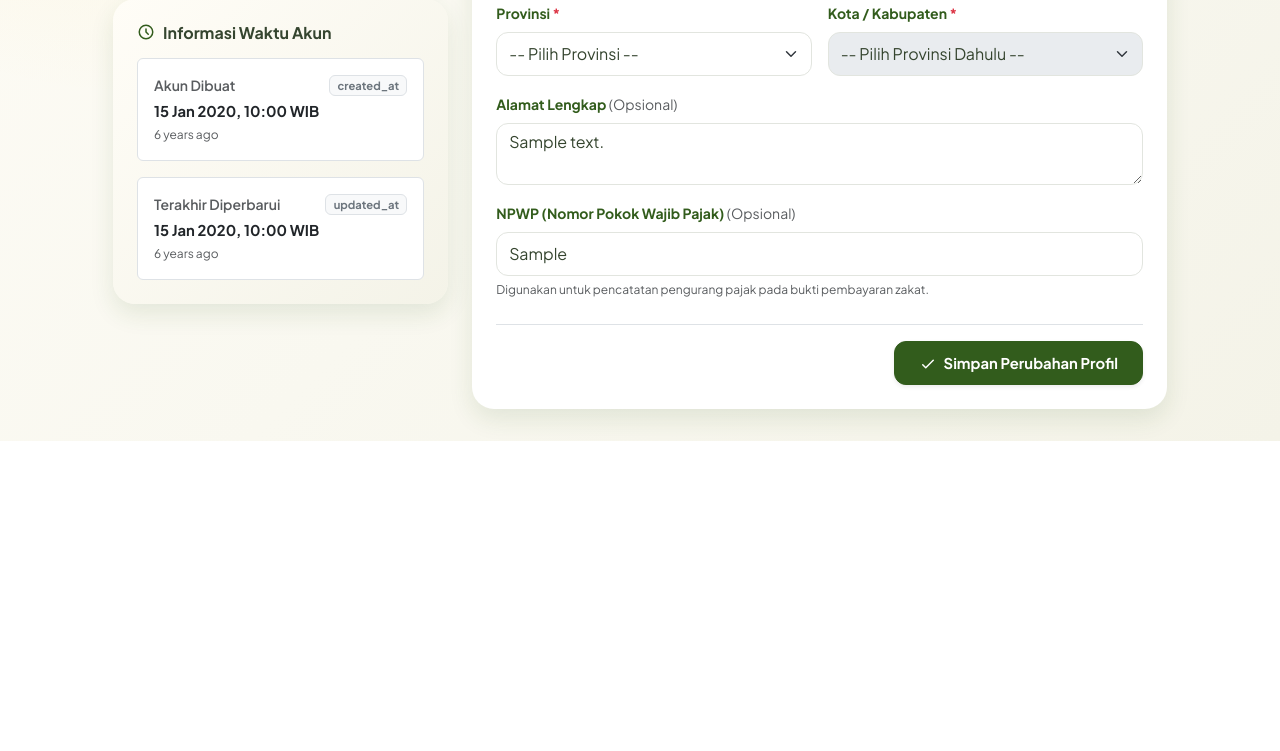
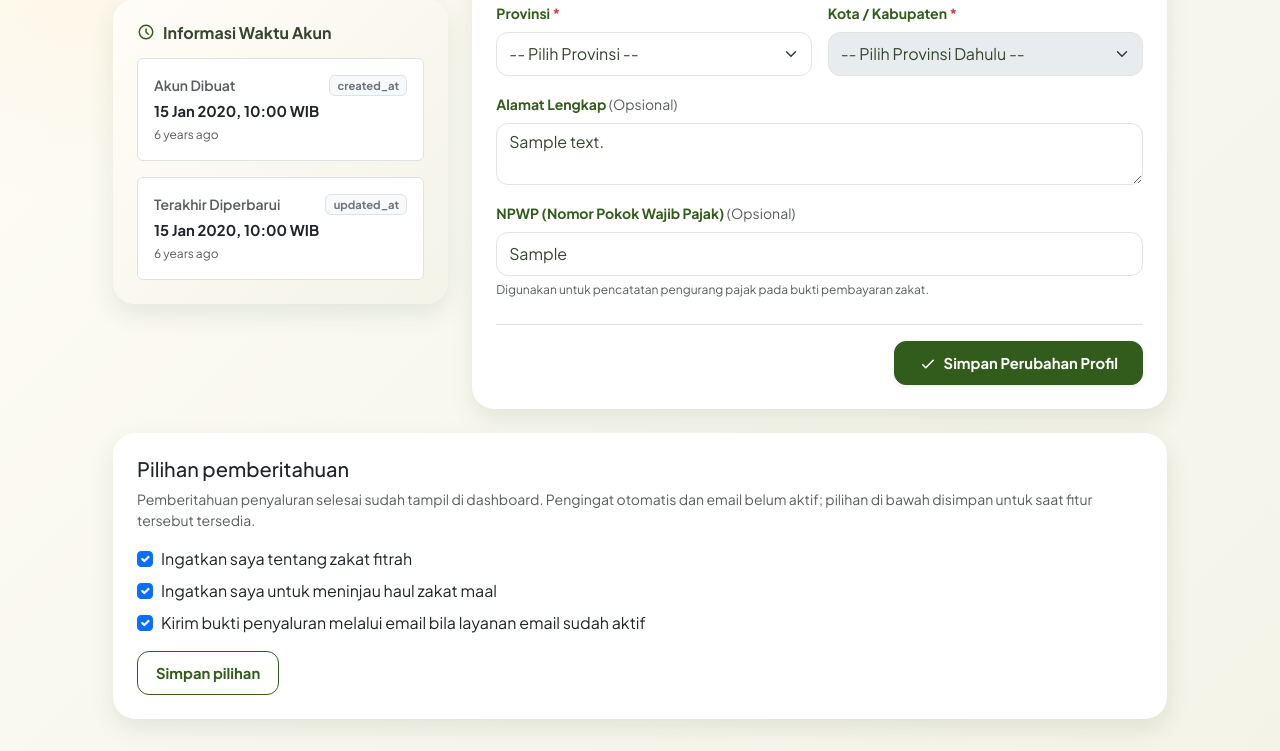
Before and after one commit to Noyelz/basdat_kelompok_i_2026, a Laravel app: page /muzakki/profil in a window 1280 px wide. Shown: the part 570-1321 px from the top of the page. Before the commit the page ends 1011 px from the top, so only its background shows below. Run offline with Laravel 12, Linux system fonts and the light colour scheme; a user stored in the database is signed in; tables that the repository leaves empty hold one stand-in row (values such as "Sample post").

Commit message:
feat: let muzakki save notification preferences

```diff
--- a/app/Http/Controllers/MuzakkiController.php
+++ b/app/Http/Controllers/MuzakkiController.php
@@ -111,7 +111,43 @@ class MuzakkiController extends Controller
 
     public function profil(Request $request): View
     {
-        return view('muzakki.profil', ['user' => $request->user()]);
+        $preferensi = DB::table('preferensi_notifikasi')
+            ->where('user_id', $request->user()->id)
+            ->first(['ingatkan_fitrah', 'ingatkan_haul_maal', 'email_bukti_penyaluran']);
+
+        return view('muzakki.profil', ['user' => $request->user(), 'preferensi' => $preferensi]);
+    }
+
+    public function updateNotificationPreferences(Request $request): RedirectResponse
+    {
+        $data = $request->validate([
+            'ingatkan_fitrah' => ['required', 'boolean'],
+            'ingatkan_haul_maal' => ['required', 'boolean'],
+            'email_bukti_penyaluran' => ['required', 'boolean'],
+        ]);
+
+        DB::transaction(function () use ($request, $data): void {
+            DB::table('preferensi_notifikasi')->upsert([[
+                'user_id' => $request->user()->id,
+                'ingatkan_fitrah' => (bool) $data['ingatkan_fitrah'],
+                'ingatkan_haul_maal' => (bool) $data['ingatkan_haul_maal'],
+                'email_bukti_penyaluran' => (bool) $data['email_bukti_penyaluran'],
+                'created_at' => now(),
+                'updated_at' => now(),
+            ]], ['user_id'], ['ingatkan_fitrah', 'ingatkan_haul_maal', 'email_bukti_penyaluran', 'updated_at']);
+
+            DB::table('audit_log')->insert([
+                'actor_user_id' => $request->user()->id,
+                'aksi' => 'preferensi_notifikasi.diubah',
+                'jenis_objek' => 'preferensi_notifikasi',
+                'objek_id' => $request->user()->id,
+                'detail' => json_encode($data, JSON_THROW_ON_ERROR),
+                'ip_address' => $request->ip(),
+                'created_at' => now(),
+            ]);
+        });
+
+        return redirect()->route('muzakki.profil')->with('success', 'Pilihan pemberitahuan disimpan. Email dan pengingat otomatis belum aktif.');
     }
 
     public function updateProfil(Request $request): RedirectResponse
--- a/resources/views/muzakki/profil.blade.php
+++ b/resources/views/muzakki/profil.blade.php
@@ -194,6 +194,25 @@
                 </div>
             </div>
         </div>
+        <section class="card border-0 shadow-sm mt-4"><div class="card-body">
+            <h2 class="h5">Pilihan pemberitahuan</h2>
+            <p class="small text-muted">Pemberitahuan penyaluran selesai sudah tampil di dashboard. Pengingat otomatis dan email belum aktif; pilihan di bawah disimpan untuk saat fitur tersebut tersedia.</p>
+            <form method="POST" action="{{ route('muzakki.profil.notifikasi') }}">
+                @csrf
+                @foreach ([
+                    ['kunci' => 'ingatkan_fitrah', 'label' => 'Ingatkan saya tentang zakat fitrah'],
+                    ['kunci' => 'ingatkan_haul_maal', 'label' => 'Ingatkan saya untuk meninjau haul zakat maal'],
+                    ['kunci' => 'email_bukti_penyaluran', 'label' => 'Kirim bukti penyaluran melalui email bila layanan email sudah aktif'],
+                ] as $pilihan)
+                    <div class="form-check mb-2">
+                        <input type="hidden" name="{{ $pilihan['kunci'] }}" value="0">
+                        <input class="form-check-input" type="checkbox" name="{{ $pilihan['kunci'] }}" value="1" id="{{ $pilihan['kunci'] }}" @checked(old($pilihan['kunci'], $preferensi->{$pilihan['kunci']} ?? false))>
+                        <label class="form-check-label" for="{{ $pilihan['kunci'] }}">{{ $pilihan['label'] }}</label>
+                    </div>
+                @endforeach
+                <button type="submit" class="btn btn-outline-primary mt-2">Simpan pilihan</button>
+            </form>
+        </div></section>
     </div>
 </div>
 @endsection
--- a/routes/web.php
+++ b/routes/web.php
@@ -75,6 +75,7 @@ Route::middleware('auth')->group(function () {
         Route::get('/riwayat', [MuzakkiController::class, 'riwayat'])->name('riwayat');
         Route::get('/profil', [MuzakkiController::class, 'profil'])->name('profil');
         Route::post('/profil', [MuzakkiController::class, 'updateProfil'])->name('profil.update');
+        Route::post('/profil/preferensi-notifikasi', [MuzakkiController::class, 'updateNotificationPreferences'])->name('profil.notifikasi');
     });
 
     // Group Route Panitia
```
Also changed, not shown: !wajib_baca.md (+4 -3 lines), database/migrations/2026_09_27_124232_create_notification_preferences_table.php (added).
